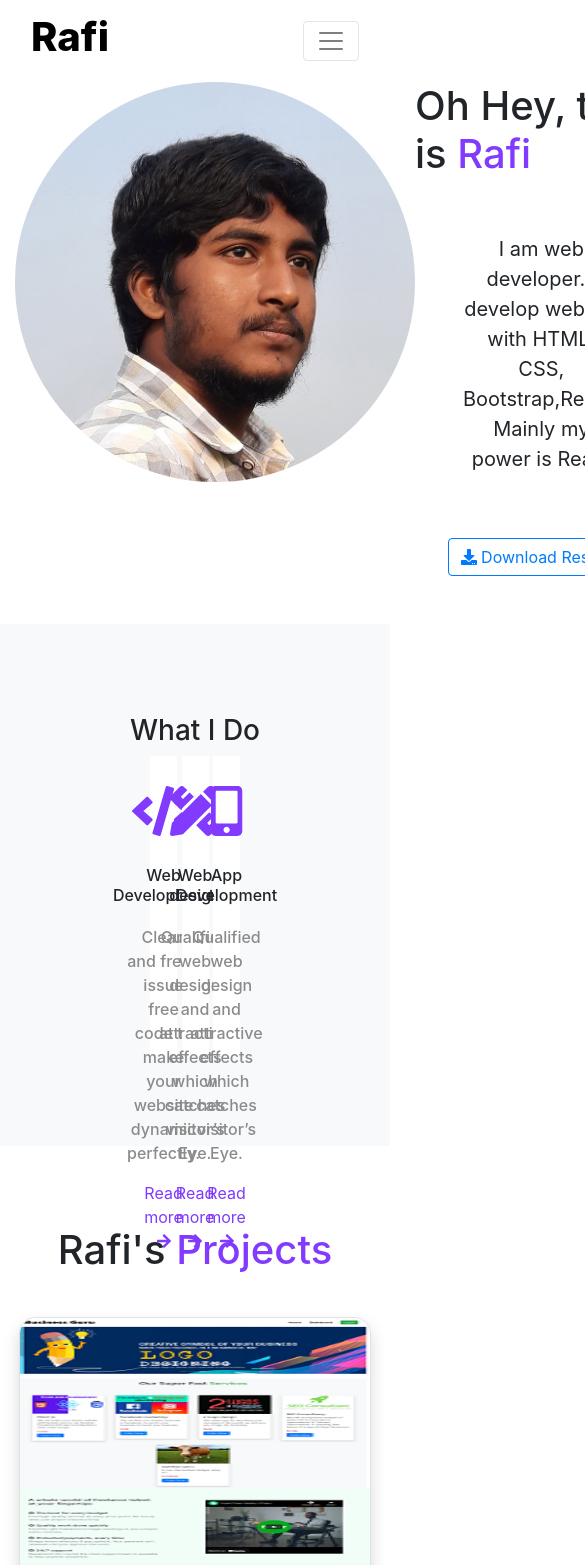
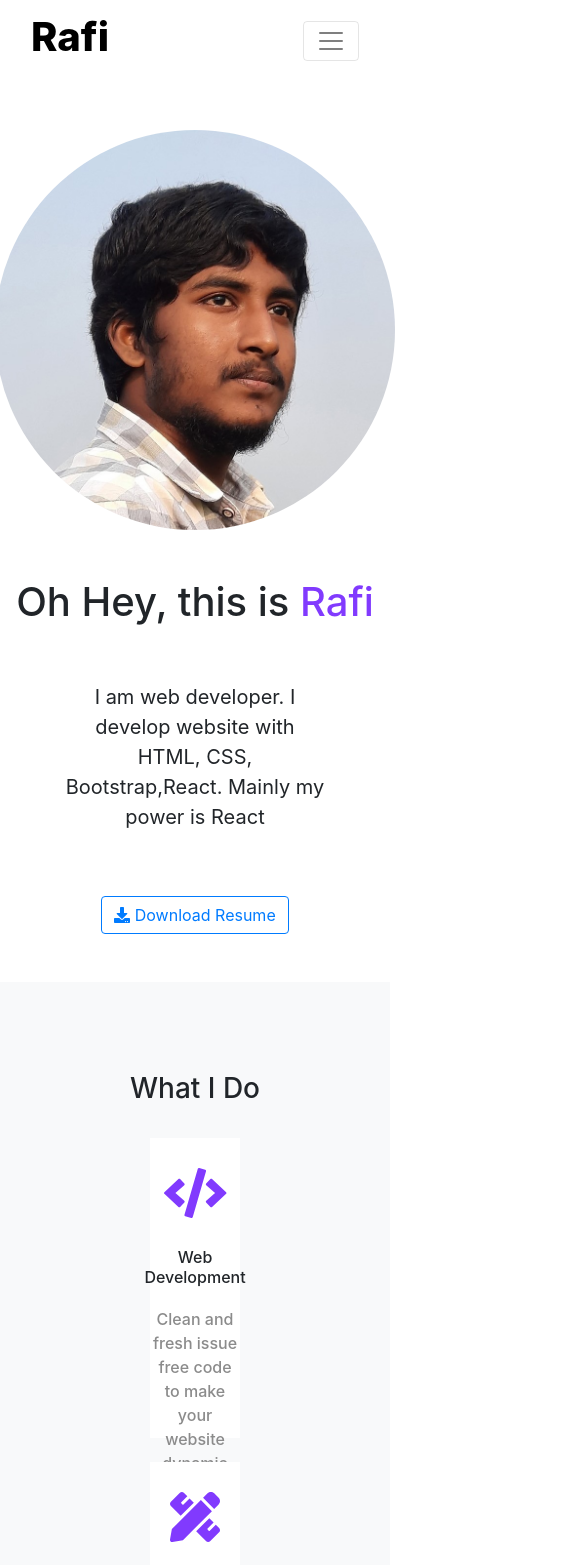
Before and after one commit to Rafi-Genon/rafi-portfolio, a React (Create React App) app: page / in a window 390 px wide. Shown: the top 1565 px of the page, 585 px wide, since content can reach past the window. Built offline with nearby package versions, Linux system fonts and the light colour scheme.

Commit message:
made responsive

```diff
--- a/src/Components/Home/Home.js
+++ b/src/Components/Home/Home.js
@@ -10,15 +10,17 @@ import { faDownload } from '@fortawesome/free-solid-svg-icons';
 const Home = () => {
     return (
         <div className="">
-            <div className="d-flex justify-content-between container">
-                <div >
+            <div className="container">
+                <div className="row">
+                    <div className="d-flex justify-content-center col-lg-6 col-md-12 col-sm-12 mt-5">
                         <img style={{ borderRadius: '50%', height: '400px' }} src={RafiProfille} alt="" />
                     </div>
-                <div className="d-flex align-items-center">
+                    <div className="d-flex align-items-center col-lg-6 col-md-12 col-sm-12 mt-5">
                         <div className="d-flex flex-column align-items-center">
                             <h1>Oh Hey, this is <span style={{ color: '#813AFE' }}>Rafi</span></h1>
                             <p style={{ fontWeight: '800px', fontSize: '20px', }} className="text-center p-5">I am web developer. I develop website with HTML, CSS, Bootstrap,React. Mainly my power is React</p>
                             <a className="btn btn-outline-primary" href={RafiResume} download="Rafi's Resume"><FontAwesomeIcon icon={faDownload} /> Download Resume</a>
+                        </div>
                     </div>
                 </div>
             </div>
--- a/src/Components/WhatIDo/WhatIDO.js
+++ b/src/Components/WhatIDo/WhatIDO.js
@@ -7,22 +7,30 @@ const WhatIDO = () => {
     return (
         <div className="bg-light what-i-do-section mt-5" >
             <h3 className="text-center">What I Do</h3>
-            <div className="d-flex justify-content-between what-i-do-container">
+            <div className="row d-flex justify-content-around what-i-do-container">
 
+
+                <div className="col-sm-12 col-md-6 col-lg-4 mt-4">
                     <div className="what-i-do-items">
                         <FontAwesomeIcon className="what-i-do-items-icon" icon={faCode} ></FontAwesomeIcon>
                         <h6>Web Development</h6>
                         <p className="what-i-do-items-description">Clean and fresh issue free code to make your website dynamic perfectly.</p>
                         <p className="what-i-do-read-more">Read more <FontAwesomeIcon className="" icon={faArrowRight} ></FontAwesomeIcon></p>
                     </div>
+                </div>
 
+
+                <div className="col-sm-12 col-md-6 col-lg-4 mt-4">
                     <div className="what-i-do-items">
                         <FontAwesomeIcon className="what-i-do-items-icon" icon={faPencilRuler} ></FontAwesomeIcon>
                         <h6>Web design</h6>
                         <p className="what-i-do-items-description">Qualified web design and attractive effects which catches visitor’s Eye.</p>
                         <p className="what-i-do-read-more">Read more <FontAwesomeIcon className="" icon={faArrowRight} ></FontAwesomeIcon></p>
                     </div>
+                </div>
 
+
+                <div className="col-sm-12 col-md-6 col-lg-4 mt-4">
                     <div className="what-i-do-items">
                         <FontAwesomeIcon className="what-i-do-items-icon" icon={faMobileAlt} ></FontAwesomeIcon>
                         <h6>App Development</h6>
@@ -31,6 +39,7 @@ const WhatIDO = () => {
                     </div>
                 </div>
             </div>
+        </div>
     );
 };
 
--- a/src/Components/WhatIDo/WhatIDo.css
+++ b/src/Components/WhatIDo/WhatIDo.css
@@ -3,7 +3,7 @@
 }
 
 .what-i-do-items {
-    width: 30%;
+    /* width: 30%; */
     display: flex;
     flex-direction: column;
     align-items: center;
```
Lines whose indentation alone changed are shown as unchanged.
